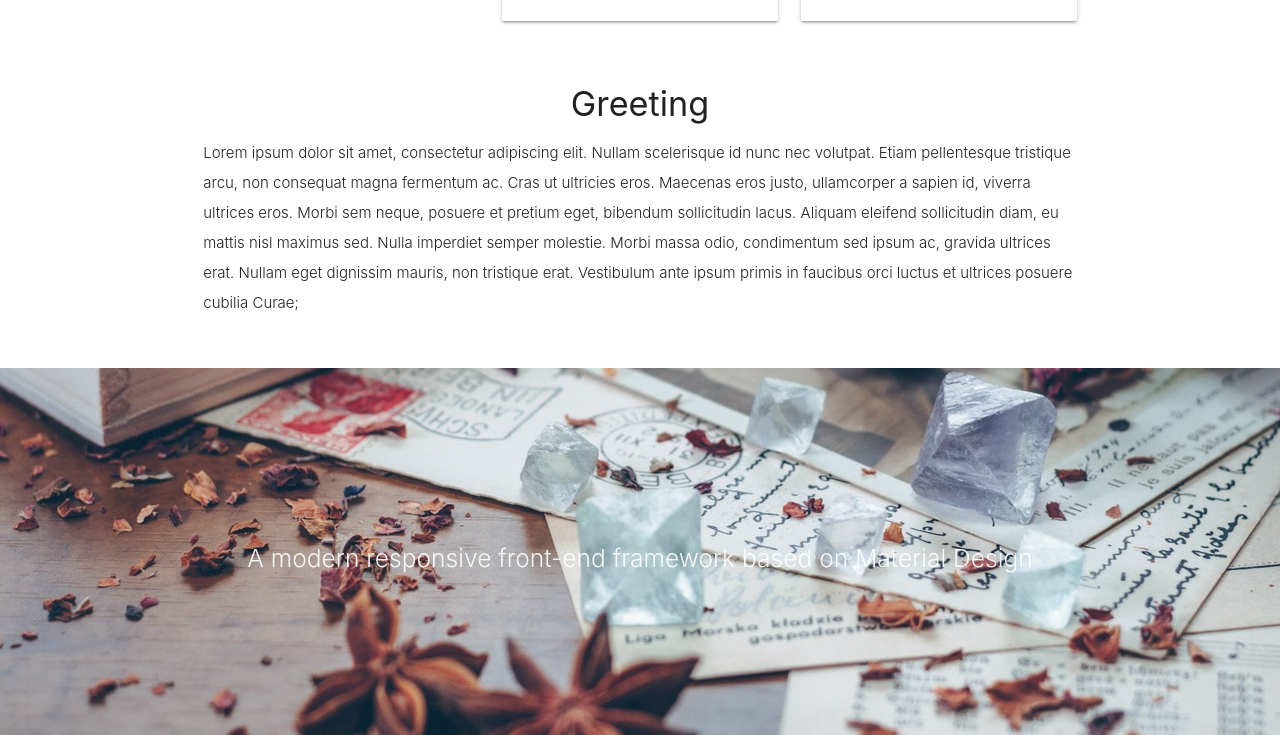
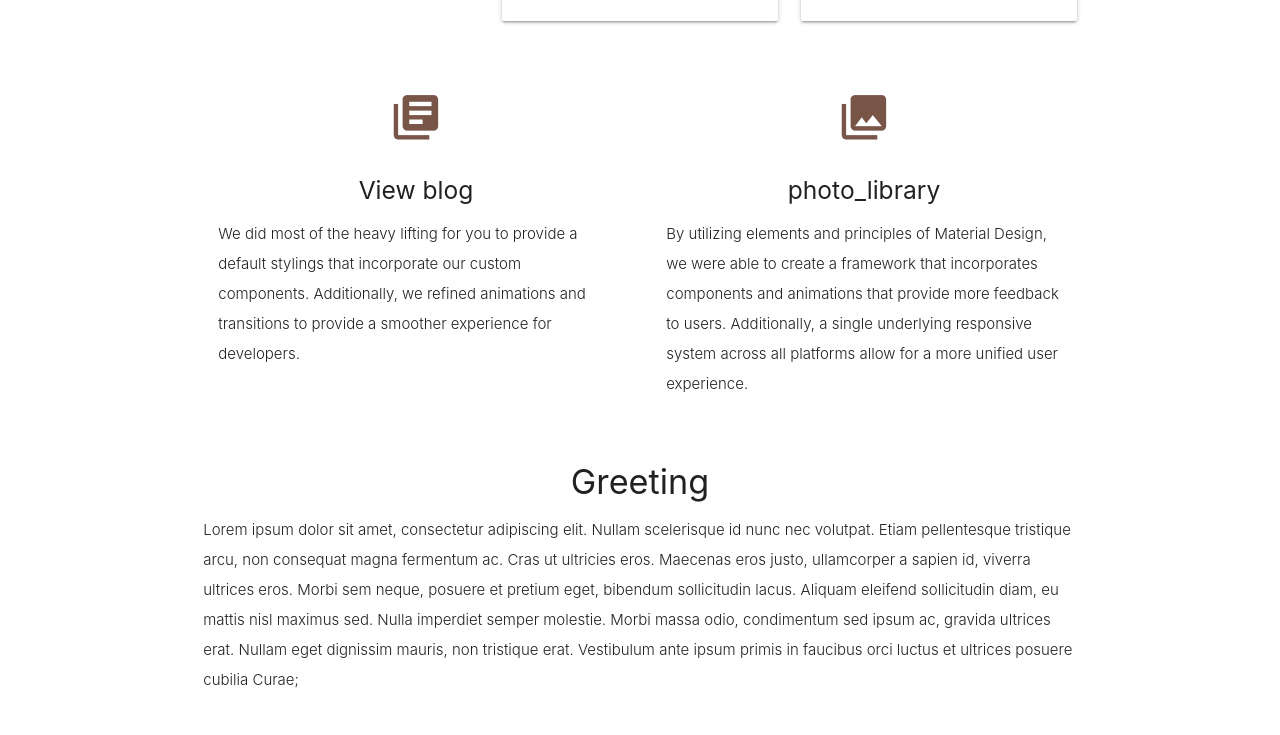
Before and after one commit to kazumi-o/HTML_1, a plain HTML site: page parallax-template/index.html in a window 1280 px wide. Shown: the part 3265-4000 px from the top of the page. Drawn offline with nearby package versions, Linux system fonts and the light colour scheme; some icons are missing.

Commit message:
blog_template

```diff
--- a/parallax-template/index.html
+++ b/parallax-template/index.html
@@ -238,6 +238,27 @@
         </div>
       </div>
 
+      <!--   Icon Section   -->
+      <div class="row">
+        <div class="col s12 m6">
+          <div class="icon-block">
+            <h2 class="center brown-text"><i class="material-icons">library_books</i></h2>
+            <h5 class="center">View blog</h5>
+
+            <p class="light">We did most of the heavy lifting for you to provide a default stylings that incorporate our custom components. Additionally, we refined animations and transitions to provide a smoother experience for developers.</p>
+          </div>
+        </div>
+
+        <div class="col s12 m6">
+          <div class="icon-block">
+            <h2 class="center brown-text"><i class="material-icons">photo_library</i></h2>
+            <h5 class="center">photo_library</h5>
+
+            <p class="light">By utilizing elements and principles of Material Design, we were able to create a framework that incorporates components and animations that provide more feedback to users. Additionally, a single underlying responsive system across all platforms allow for a more unified user experience.</p>
+          </div>
+        </div>
+      </div>
+
       <div class="row">
         <div class="col s12 center">
           <h3><i class="mdi-content-send brown-text"></i></h3>
```
